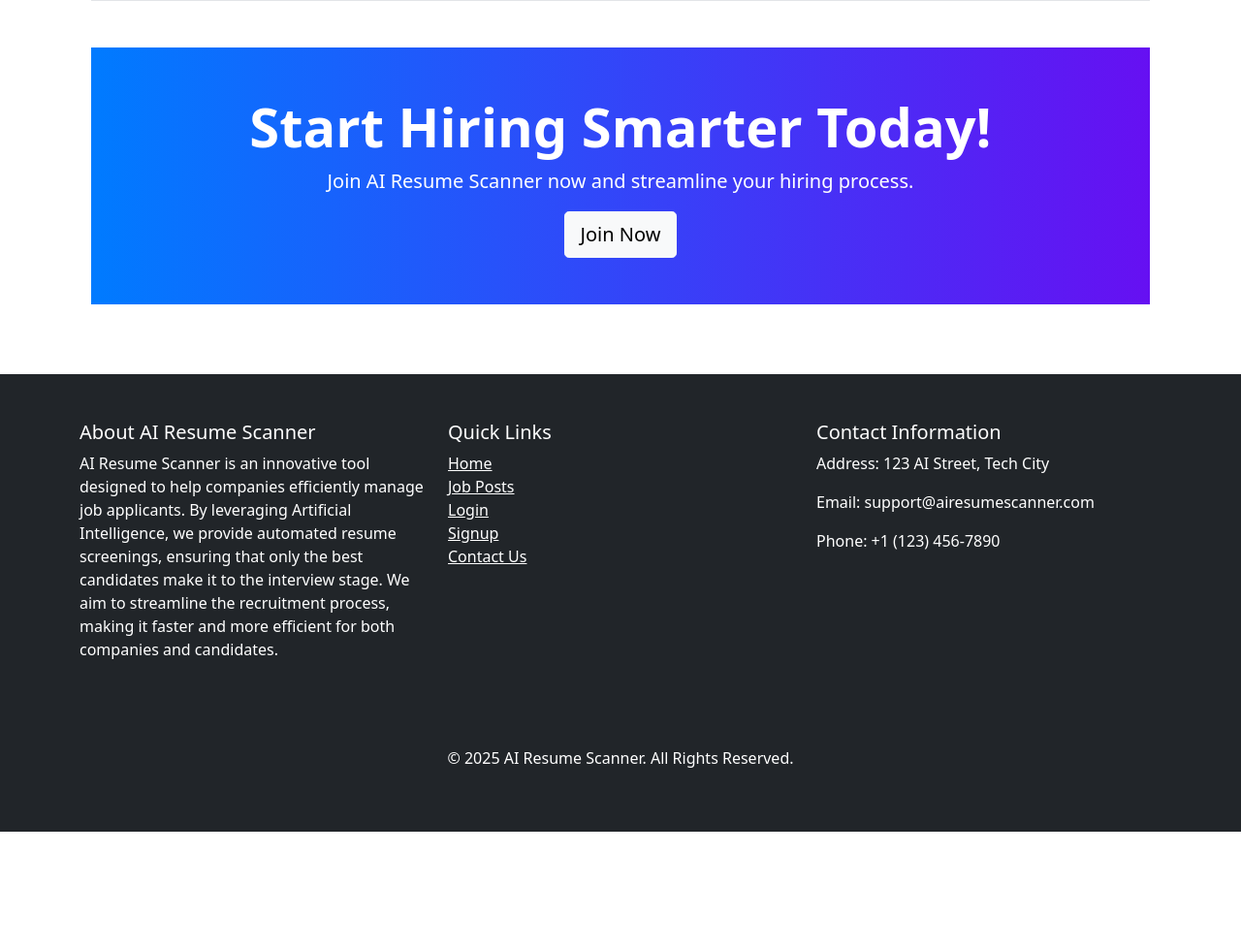
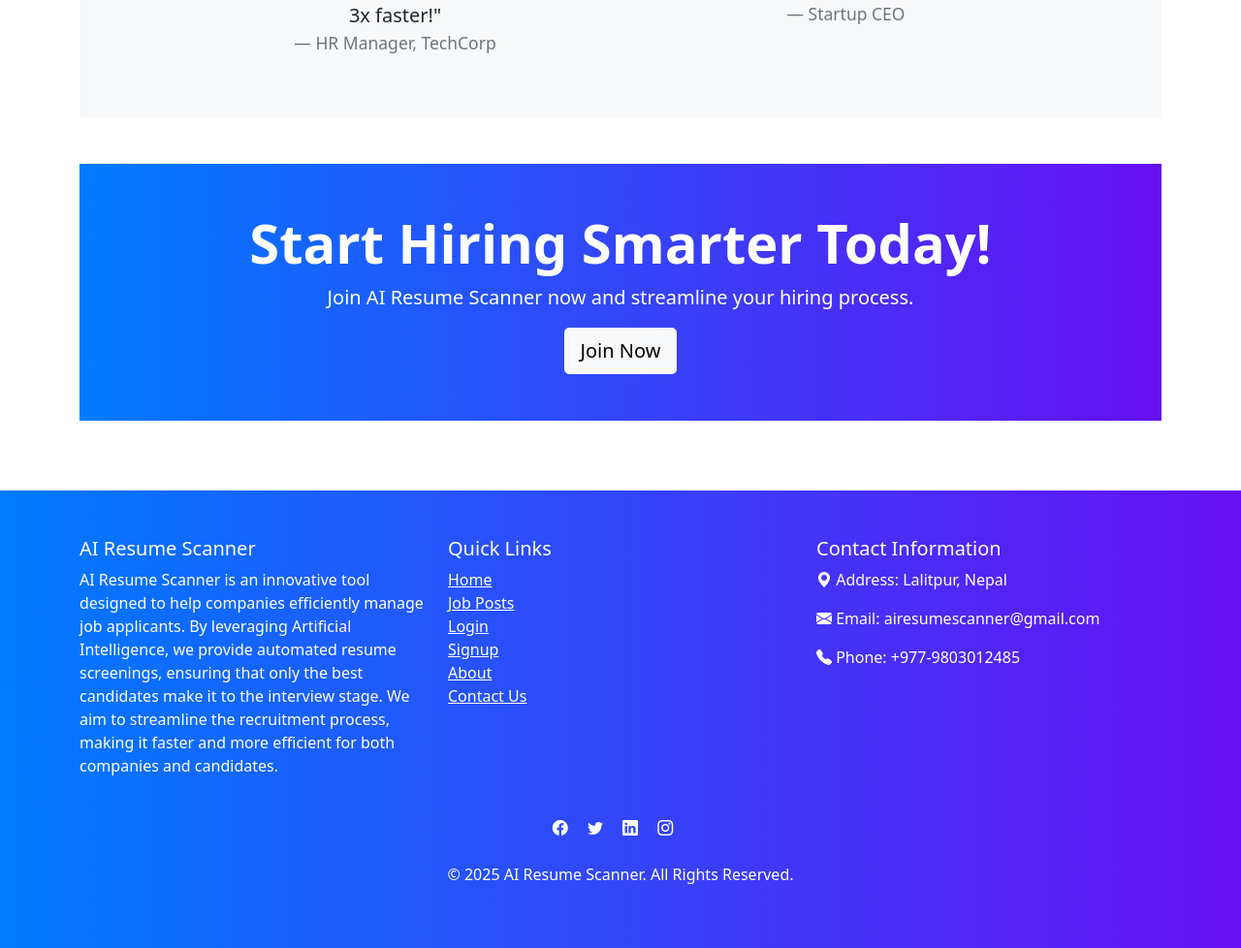
Before and after one commit to nishanlimbuchemjong/AI-Resume-Scanner, a Flask app: page / in a window 1280 px wide; the page is wider, and only the part inside the window is pictured. Shown: the part 2092-3070 px from the top of that part at 97% size. Before the commit the page ends 2950 px from the top of that part, so only its background shows below. Run offline with Flask 3, Linux system fonts and the light colour scheme; some libraries are stand-ins or nearby versions.

Commit message:
Navbar and footer modified; and background-color of testinomial removed

```diff
--- a/templates/base.html
+++ b/templates/base.html
@@ -8,10 +8,26 @@
     <!-- BootStrap v5.0 css -->
     <link href="https://cdn.jsdelivr.net/npm/bootstrap@5.0.2/dist/css/bootstrap.min.css" rel="stylesheet" integrity="sha384-EVSTQN3/azprG1Anm3QDgpJLIm9Nao0Yz1ztcQTwFspd3yD65VohhpuuCOmLASjC" crossorigin="anonymous">
 
+    <link href="https://cdn.jsdelivr.net/npm/bootstrap@5.1.3/dist/css/bootstrap.min.css" rel="stylesheet">
+
+    <!-- Add Bootstrap Icons CDN -->
+    <link href="https://cdn.jsdelivr.net/npm/bootstrap-icons/font/bootstrap-icons.css" rel="stylesheet">
+
+    <!-- Google Font -->
+    <link href="https://fonts.googleapis.com/css2?family=Poppins:wght@600&display=swap" rel="stylesheet">
+
+    <!-- Bootstrap Icons -->
+    <link href="https://cdn.jsdelivr.net/npm/bootstrap-icons/font/bootstrap-icons.css" rel="stylesheet">
+
+    <style>
+        .cta-section, .navbar, footer {
+            background: linear-gradient(90deg, #007bff, #6610f2);;
+            color: white;
+        }
+    </style>
 </head>
 <body>
     <!-- Navbar -->
-    <!-- Navbar with dark background and centered search bar -->
     <nav class="navbar navbar-expand-lg navbar-dark bg-dark">
         <div class="container">
             <!-- Company Logo / Application Title -->
@@ -35,6 +51,12 @@
                     <li class="nav-item">
                         <a class="nav-link" href="{{ url_for('all_job_posts') }}">Job Posts</a>
                     </li>
+                    <li class="nav-item">
+                    <a class="nav-link" href="#">About</a>
+                    </li>
+                    <li class="nav-item">
+                        <a class="nav-link" href="#">Contact</a>
+                    </li>
                 </ul>
 
 
@@ -51,25 +73,18 @@
             </div>
         </div>
     </nav>
+        <!-- for other sections -->
+        {% block content %}
+        {% endblock %}
 
-
-
-    <div class="container">
-
-        {% block content %}
-
-        {% endblock %}
-    </div>
-
-    <!-- Footer -->
     <!-- Footer for AI Resume Scanner -->
     <footer class="bg-dark text-white py-5 mt-4">
         <div class="container">
             <div class="row">
                 <!-- About Section -->
                 <div class="col-md-4">
-              <h5>About AI Resume Scanner</h5>
-              <p>
+                    <h5>AI Resume Scanner</h5>
+                    <p class="text-justify">
                         AI Resume Scanner is an innovative tool designed to help companies efficiently manage job applicants.
                         By leveraging Artificial Intelligence, we provide automated resume screenings, ensuring that only the
                         best candidates make it to the interview stage. We aim to streamline the recruitment process, making it
@@ -81,10 +96,11 @@
                 <div class="col-md-4">
                     <h5>Quick Links</h5>
                     <ul class="list-unstyled">
-                  <li><a href="{{ url_for('dashboard') }}" class="text-white">Home</a></li>
-                  <li><a href="{{ url_for('post_job') }}" class="text-white">Job Posts</a></li>
+                        <li><a href="{{ url_for('landing_page') }}" class="text-white">Home</a></li>
+                        <li><a href="{{ url_for('all_job_posts') }}" class="text-white">Job Posts</a></li>
                         <li><a href="{{ url_for('login') }}" class="text-white">Login</a></li>
                         <li><a href="{{ url_for('signup') }}" class="text-white">Signup</a></li>
+                        <li><a href="#" class="text-white">About</a></li>
                         <li><a href="#" class="text-white">Contact Us</a></li>
                     </ul>
                 </div>
@@ -92,19 +108,19 @@
                 <!-- Contact Information Section -->
                 <div class="col-md-4">
                     <h5>Contact Information</h5>
-              <p><i class="bi bi-geo-alt-fill"></i> Address: 123 AI Street, Tech City</p>
-              <p><i class="bi bi-envelope-fill"></i> Email: support@airesumescanner.com</p>
-              <p><i class="bi bi-telephone-fill"></i> Phone: +1 (123) 456-7890</p>
+                    <p><i class="bi bi-geo-alt-fill"></i> Address: Lalitpur, Nepal</p>
+                    <p><i class="bi bi-envelope-fill"></i> Email: airesumescanner@gmail.com</p>
+                    <p><i class="bi bi-telephone-fill"></i> Phone: +977-9803012485</p>
                 </div>
             </div>
 
             <!-- Social Media Links Section -->
             <div class="row justify-content-center mt-4">
                 <div class="col-auto">
-              <a href="#" class="text-white me-3"><i class="bi bi-facebook"></i></a>
-              <a href="#" class="text-white me-3"><i class="bi bi-twitter"></i></a>
-              <a href="#" class="text-white me-3"><i class="bi bi-linkedin"></i></a>
-              <a href="#" class="text-white me-3"><i class="bi bi-instagram"></i></a>
+                    <a href="https://www.facebook.com/" class="text-white me-3" target="_blank"><i class="bi bi-facebook"></i></a>
+                    <a href="https://www.twitter.com/" class="text-white me-3" target="_blank"><i class="bi bi-twitter"></i></a>
+                    <a href="https://www.linkedin.com/" class="text-white me-3" target="_blank"><i class="bi bi-linkedin"></i></a>
+                    <a href="https://www.instagram.com/" class="text-white me-3" target="_blank"><i class="bi bi-instagram"></i></a>
                 </div>
             </div>
 
@@ -122,5 +138,8 @@
     <script src="https://cdn.jsdelivr.net/npm/@popperjs/core@2.9.2/dist/umd/popper.min.js" integrity="sha384-IQsoLXl5PILFhosVNubq5LC7Qb9DXgDA9i+tQ8Zj3iwWAwPtgFTxbJ8NT4GN1R8p" crossorigin="anonymous"></script>
     <script src="https://cdn.jsdelivr.net/npm/bootstrap@5.0.2/dist/js/bootstrap.min.js" integrity="sha384-cVKIPhGWiC2Al4u+LWgxfKTRIcfu0JTxR+EQDz/bgldoEyl4H0zUF0QKbrJ0EcQF" crossorigin="anonymous"></script>
 
+    <!-- Bootstrap 5 JavaScript and Popper.js -->
+    <script src="https://cdn.jsdelivr.net/npm/@popperjs/core@2.11.6/dist/umd/popper.min.js"></script>
+    <script src="https://cdn.jsdelivr.net/npm/bootstrap@5.1.3/dist/js/bootstrap.min.js"></script>
 </body>
 </html>
--- a/templates/landing_page.html
+++ b/templates/landing_page.html
@@ -122,7 +122,7 @@
 
 <!-- Testimonials -->
 <div class="container">
-    <section class="testimonials bg-light py-5" style="background-color: #e2e4e7 !important;">
+    <section class="testimonials bg-light py-5">
         <div class="container">
             <h2 class="text-center mb-4">What Our Users Say</h2>
             <div id="testimonialCarousel" class="carousel slide" data-bs-ride="carousel" data-bs-interval="2000">
```
Lines whose indentation alone changed are shown as unchanged.
